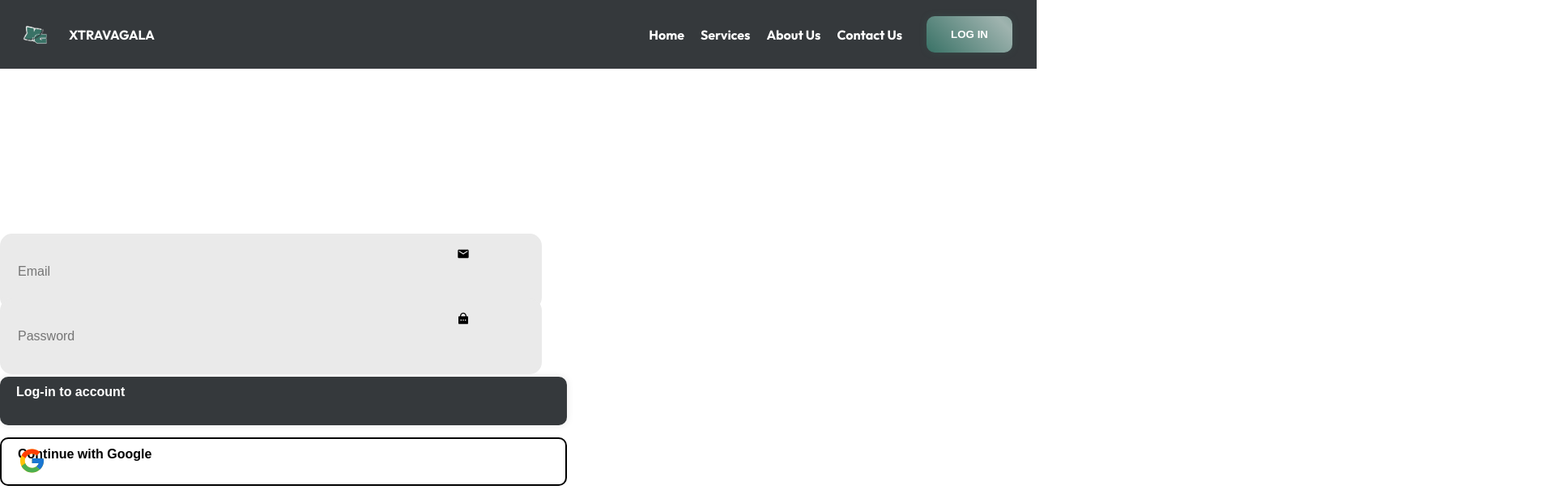
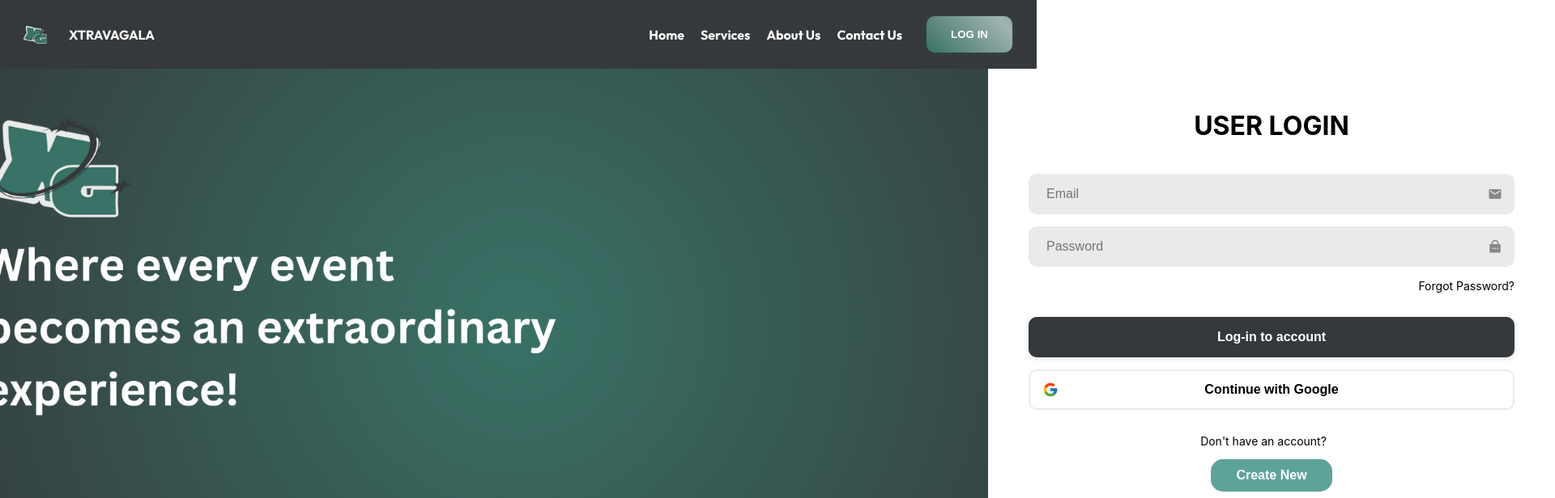
Before and after one commit to jiro1106/final-project-group-2-webdevt, a React (Create React App) app in the folder final-project/: page /user in a window 1280 px wide. Shown: the top 616 px of the page at 81% size, 1920 px wide, since content can reach past the window. Built offline with nearby package versions, Linux system fonts and the light colour scheme; a web font is replaced by a local one.

Commit message:
modify loginform

```diff
--- a/final-project/src/App.css
+++ b/final-project/src/App.css
@@ -69,3 +69,21 @@
       min-width: 170px;
     }
   }
+
+::-webkit-scrollbar {
+  width: 12px;
+
+}
+
+::-webkit-scrollbar-track {
+  background: #f1f1f1;
+}
+
+::-webkit-scrollbar-thumb {
+  background: #888;
+  border-radius: 10px;
+}
+
+::-webkit-scrollbar-thumb:hover {
+  background: #555;
+}
--- a/final-project/src/components/LoginForm.js
+++ b/final-project/src/components/LoginForm.js
@@ -9,6 +9,7 @@ import { FcGoogle } from "react-icons/fc";
 
 const LoginForm = () => {
     return (
+        <div className="user-login">
         <div className='wrapper'>
             <form action="">
                 <h1>USER LOGIN</h1>
@@ -43,6 +44,7 @@ const LoginForm = () => {
                 </div>
             </form>
         </div>
+        </div>
     );
 };
 
--- a/final-project/src/css/LoginForm.css
+++ b/final-project/src/css/LoginForm.css
@@ -1,123 +1,141 @@
-.wrapper{
-    width: 700px;
-    height: 997px;
-    background: #fff;
-    justify-content: right;
-    display: flexbox;
+.user-login{
+    background-image: url('../assets/background.png');
+    background-size: cover;
+    background-position: center;
+    background-attachment: fixed;
 }
 
-.wrapper h1{
-    text-align: center;
-    margin-bottom: 220px;
-    margin-top: 30px;
+.wrapper {
+    width: 700px;
+    max-width: 700px;
+    height: 100vh;
+    background: #fff;
+    display: flex;
+    justify-content: center;
+    align-items: center;
+    padding: 20px;
+    box-sizing: border-box;
+    margin-left: 1220px;
 }
 
-.wrapper .input-box{
+.wrapper h1 {
+    text-align: center;
+    margin-bottom: 40px;
+    margin-top: 0;
+}
+
+.wrapper .input-box {
     position: relative;
     width: 600px;
     height: 50px;
-    margin: 30px 0;
+    margin: 15px 0;
 }
 
-.input-box input{
+.input-box input {
     width: 100%;
     height: 100%;
     background-color: #eaeaea;
     border: none;
     outline: none;
     border: 2px solid #eaeaea;
-    border-radius: 15px;
+    border-radius: 10px;
     font-size: 16px;
-    padding: 20px 45px 20px 20px;
+    padding: 0 20px;
+    box-sizing: border-box;
 }
 
-.input-box .icon{
+.input-box .icon {
     position: absolute;
-    right: 20px;
+    right: 15px;
     top: 50%;
     transform: translateY(-50%);
-    font-size: 16px;
+    font-size: 18px;
+    color: #888;
 }
 
-.wrapper .forgot{
-    display: flex;
-    font-size: 14.5px;
-    margin: -15px 15px 15px;
+.wrapper .forgot {
+    font-size: 14px;
+    margin: 10px 0;
+    text-align: right;
 }
 
-.wrapper .forgot a{
+.wrapper .forgot a {
     text-decoration: none;
     color: #000;
 }
 
-.wrapper .forgot a:hover{
+.wrapper .forgot a:hover {
     text-decoration: underline;
 }
 
-.wrapper .login{
+.wrapper .login {
     width: 100%;
-    height: 60px;
+    height: 50px;
     background: #35393c;
     border: none;
     outline: none;
     border-radius: 10px;
-    box-shadow: 0 0 10px rgba(0, 0, 0, .1);
+    box-shadow: 0 2px 8px rgba(0, 0, 0, 0.1);
     cursor: pointer;
     font-size: 16px;
     color: #fff;
+    margin-top: 20px;
+    align-items: center;
+    justify-content: center;
 }
 
-.wrapper .google button{
-    position: relative;
+.wrapper .google button {
     margin-top: 15px;
     width: 100%;
-    height: 60px;
-    outline: none;
+    height: 50px;
     border-radius: 10px;
     background-color: transparent;
     cursor: pointer;
     font-size: 16px;
+    position: relative;
+    border: 2px solid #eaeaea;
+    display: flex;
+    align-items: center;
+    justify-content: center;
 }
 
-.google .googleicon{
+.google .googleicon {
     position: absolute;
-    left: 20px;
-    top: 48%;
-    transform: translateY(-50%);
-    font-size: 35px;
+    left: 15px;
+    font-size: 20px;
+    color: #888;
 }
 
-.wrapper .register-link{
-    font-size: 14.5px;
+.wrapper .register-link {
+    font-size: 14px;
     text-align: center;
-    margin-top: 50px;
+    margin-top: 30px;
 }
 
-.register-link button{
-    position: relative;
-    margin-top: 5px;
+.register-link button {
     width: 150px;
-    height: 30px;
-    outline: none;
-    border-radius: 13px;
-    border: none;
+    height: 40px;
+    border-radius: 15px;
     background-color: #5da399;
     color: #fff;
     cursor: pointer;
     font-size: 16px;
+    border: none;
+    align-items: center;
+    justify-content: center;
 }
 
-.host-login{
+.host-login {
     text-align: center;
-    margin-top: 50px;
+    margin-top: 20px;
 }
 
-.host-login a{
+.host-login a {
     text-decoration: none;
     color: #000;
     font-weight: 700;
 }
 
-.host-login a:hover{
+.host-login a:hover {
     text-decoration: underline;
 }
```
Also changed, not shown: final-project/src/assets/background.png (added), final-project/src/assets/eventhostbackground.png (added).
